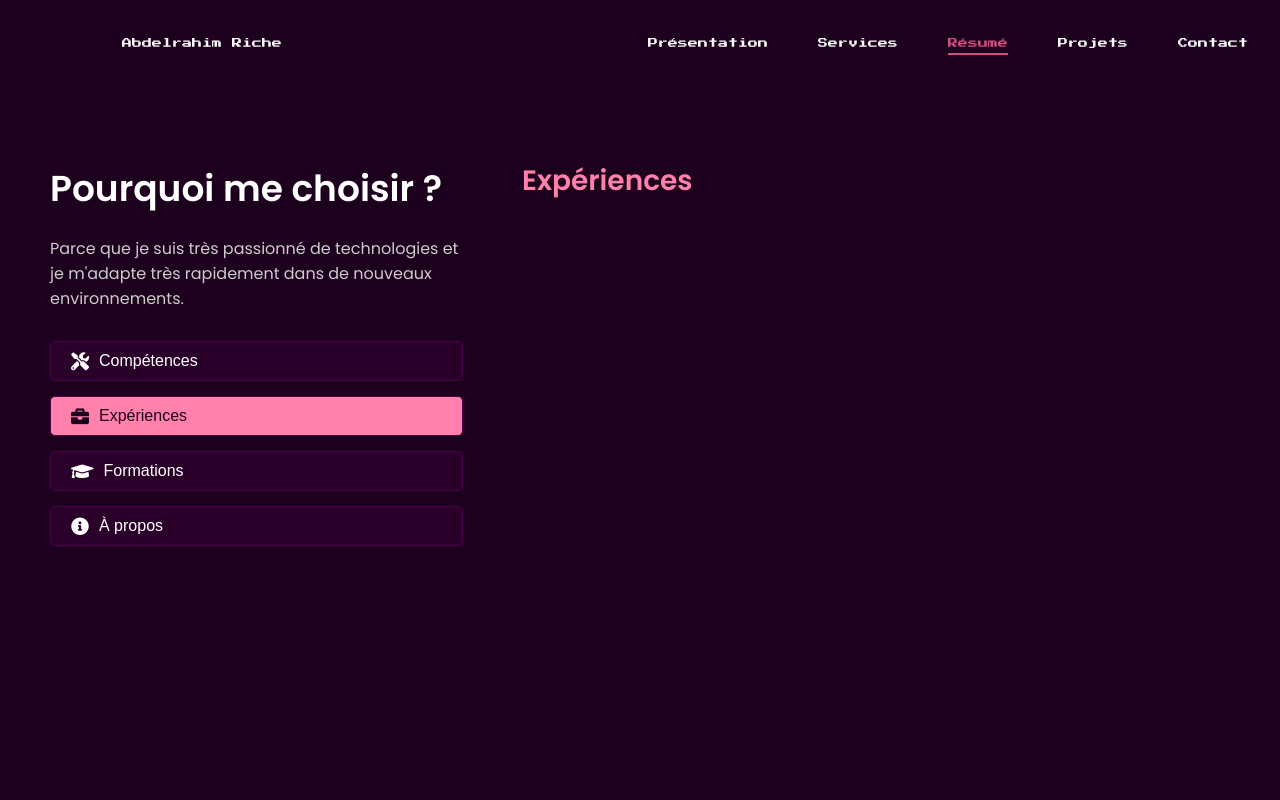
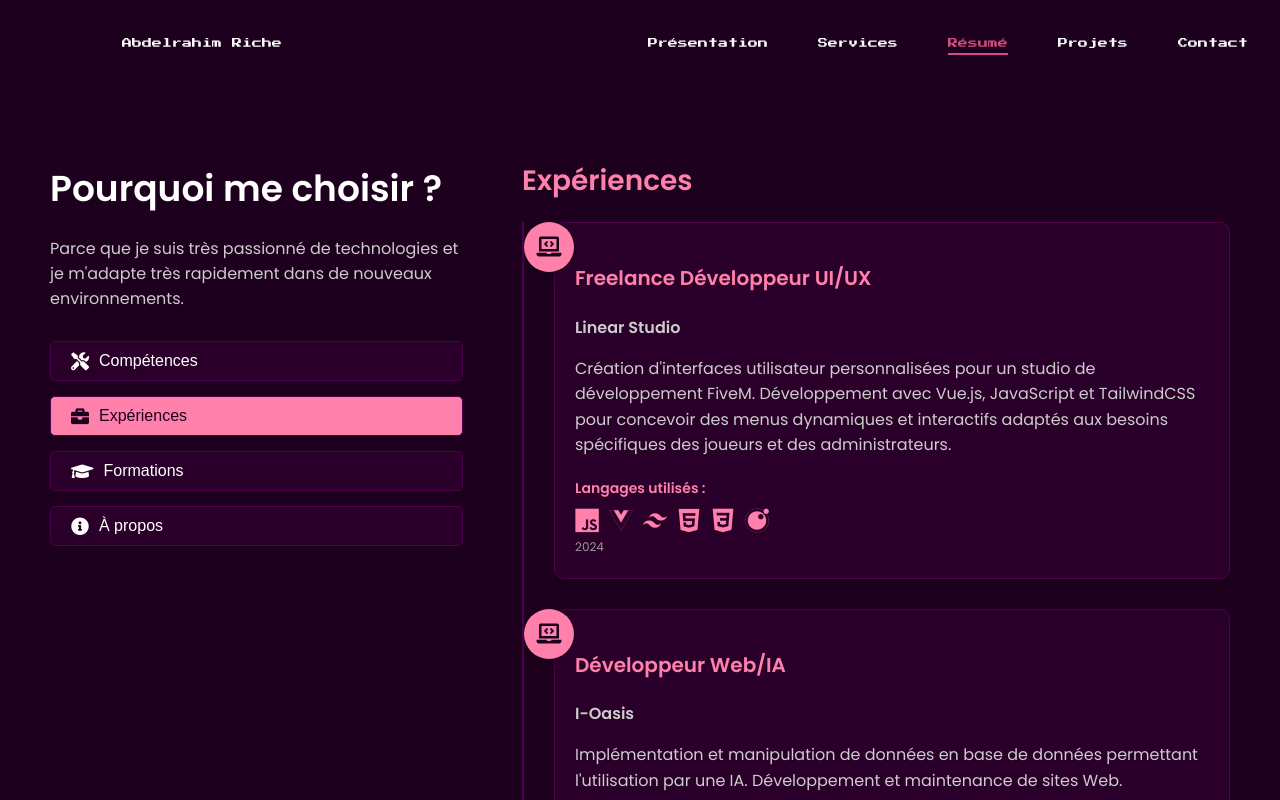
Before and after one commit to AbdelRMB/portfoliov2, a Vue app: page /#/resume in a window 1280 px wide. Both pictures are taken after a click on the button "Expériences". Shown: the top 800 px of the page. Built offline with nearby package versions, Linux system fonts and the light colour scheme.

Commit message:
add resume sections and enhance styling: implement experience and education timelines, add about section with details, and improve overall layout and design

```diff
--- a/src/views/Resume.vue
+++ b/src/views/Resume.vue
@@ -30,6 +30,51 @@
                     <span class="tooltip">{{ skill.name }}</span>
                 </div>
             </div>
+            <div v-if="activeSection === 2" class="timeline">
+                <div class="timeline-item fade-in" style="--delay: 1;" v-for="(experience, index) in experiences"
+                    :key="experience.id" :style="`--delay: ${index + 2};`">
+                    <div class="timeline-icon">
+                        <i :class="experience.icon"></i>
+                    </div>
+                    <div class="timeline-content">
+                        <h3>{{ experience.title }}</h3>
+                        <h4>{{ experience.company }}</h4>
+                        <p>{{ experience.description }}</p>
+                        <div v-if="experience.languages" class="languages-used">
+                            <strong>Langages utilisés :</strong>
+                            <div class="languages-icons">
+                                <i v-for="(lang, idx) in experience.languages" :key="idx" :class="lang"
+                                    class="language-icon"></i>
+                            </div>
+                        </div>
+                        <span class="timeline-date">{{ experience.date }}</span>
+                    </div>
+                </div>
+            </div>
+            <div v-if="activeSection === 3" class="timeline">
+                <div class="timeline-item fade-in" v-for="(formation, index) in formations" :key="formation.id"
+                    :style="`--delay: ${index + 2};`">
+                    <div class="timeline-icon">
+                        <i :class="formation.icon"></i>
+                    </div>
+                    <div class="timeline-content">
+                        <h3>{{ formation.title }}</h3>
+                        <h4>{{ formation.institution }}</h4>
+                        <p>{{ formation.description }}</p>
+                        <span class="timeline-date">{{ formation.date }}</span>
+                    </div>
+                </div>
+            </div>
+            <div v-if="activeSection === 4" class="about fade-in" style="--delay: 1;">
+                <p>{{ aboutText }}</p>
+                <ul class="about-list">
+                    <li v-for="(item, index) in aboutPoints" :key="index" class="fade-in"
+                        :style="`--delay: ${index + 2};`">
+                        <i class="fas fa-check-circle"></i>
+                        {{ item }}
+                    </li>
+                </ul>
+            </div>
         </div>
     </div>
 </template>
@@ -46,6 +91,13 @@ export default {
                 { id: 4, title: "À propos", icon: "fas fa-info-circle" },
             ],
             activeSection: 1,
+            aboutText: "Je suis un développeur passionné par la technologie et l'innovation. J'aime relever des défis techniques et travailler sur des projets ambitieux. Mon objectif est de fournir des solutions efficaces et esthétiques adaptées aux besoins des utilisateurs.",
+            aboutPoints: [
+                "3 ans d'expérience en développement logiciel",
+                "Maîtrise de plusieurs langages et frameworks modernes",
+                "Capacité à collaborer en équipe et à travailler sur des projets complexes",
+                "Toujours en quête d'amélioration et d'apprentissage",
+            ],
             skills: [
                 { id: 1, name: "HTML5", icon: "devicon-html5-plain" },
                 { id: 2, name: "CSS3", icon: "devicon-css3-plain" },
@@ -73,7 +125,58 @@ export default {
                 { id: 24, name: "Windows", icon: "devicon-windows8-plain" },
                 { id: 25, name: "Linux", icon: "devicon-linux-plain" },
                 { id: 26, name: "MariaDB", icon: "devicon-mariadb-plain" },
-                { id: 27, name: "PHPStorm", icon: "devicon-phpstorm-plain" },],
+                { id: 27, name: "PHPStorm", icon: "devicon-phpstorm-plain" },
+            ],
+            experiences: [
+                {
+                    id: 1,
+                    title: "Freelance Développeur UI/UX",
+                    company: "Linear Studio",
+                    date: "2024",
+                    description:
+                        "Création d'interfaces utilisateur personnalisées pour un studio de développement FiveM. Développement avec Vue.js, JavaScript et TailwindCSS pour concevoir des menus dynamiques et interactifs adaptés aux besoins spécifiques des joueurs et des administrateurs.",
+                    icon: "fas fa-laptop-code",
+                    languages: ["devicon-javascript-plain", "devicon-vuejs-plain", "devicon-tailwindcss-plain", "devicon-html5-plain", "devicon-css3-plain", "devicon-lua-plain"],
+                },
+                {
+                    id: 2,
+                    title: "Développeur Web/IA",
+                    company: "I-Oasis",
+                    date: "Juillet 2024 - Septembre 2024",
+                    description:
+                        "Implémentation et manipulation de données en base de données permettant l'utilisation par une IA. Développement et maintenance de sites Web.",
+                    icon: "fas fa-laptop-code",
+                    languages: ["devicon-html5-plain", "devicon-css3-plain", "devicon-javascript-plain", "devicon-mysql-plain", "devicon-nodejs-plain", "devicon-php-plain", "devicon-wordpress-plain"],
+                },
+                {
+                    id: 3,
+                    title: "Stagiaire Développeur",
+                    company: "Iffen",
+                    date: "Avril 2024 - Juin 2024",
+                    description:
+                        "Développement et maintenance de sites Web. Création et implémentation d'un 'Help Bot' pour améliorer l'expérience utilisateur.",
+                    icon: "fas fa-laptop-code",
+                    languages: ["devicon-html5-plain", "devicon-css3-plain", "devicon-javascript-plain", "devicon-mysql-plain", "devicon-nodejs-plain", "devicon-php-plain", "devicon-wordpress-plain"],
+                },
+            ],
+            formations: [
+                {
+                    id: 1,
+                    title: "BUT Informatique",
+                    institution: "IUT Marne-la-Vallée",
+                    date: "2022 - 2026",
+                    description: "Les étudiants formés doivent être capables de participer à la conception, la réalisation et la mise en œuvre de systèmes informatiques correspondant aux besoins des utilisateurs. Pour assumer ces responsabilités, les informaticiens doivent être compétents sur le plan technologique, connaître l'environnement socio-économique dans lequel ils auront à exercer leur profession, posséder une bonne culture générale et se montrer aptes à la communication..",
+                    icon: "fas fa-graduation-cap",
+                },
+                {
+                    id: 2,
+                    title: "Baccalauréat Scientifique",
+                    institution: "Lycée Voillaume",
+                    date: "2019 - 2022",
+                    description: "Spécialité Sciences de l'Ingénieur, Mathématiques. Option Maths expertes.",
+                    icon: "fas fa-school",
+                },
+            ],
         };
     }, computed: {
         activeSectionTitle() {
@@ -84,6 +187,123 @@ export default {
     },
 }; </script>
 <style scoped>
+.about {
+    background-color: #2a002a;
+    padding: 20px;
+    border-radius: 10px;
+    box-shadow: 0 4px 6px rgba(0, 0, 0, 0.2);
+    border: 1px solid #4d004d;
+    color: #ffffff;
+    line-height: 1.6;
+}
+
+.about-list {
+    list-style: none;
+    margin: 20px 0 0;
+    padding: 0;
+}
+
+.about-list li {
+    display: flex;
+    align-items: center;
+    gap: 10px;
+    margin-bottom: 10px;
+}
+
+.about-list i {
+    color: #ff80ab;
+}
+
+.languages-used {
+    margin-top: 10px;
+    font-size: 14px;
+    color: #ff80ab;
+}
+
+.languages-icons {
+    display: flex;
+    gap: 10px;
+    margin-top: 10px;
+}
+
+.language-icon {
+    font-size: 24px;
+    color: #ff80ab;
+    transition: transform 0.3s ease, color 0.3s ease;
+}
+
+.language-icon:hover {
+    transform: scale(1.2);
+    color: #ffffff;
+}
+
+.timeline {
+    display: flex;
+    flex-direction: column;
+    gap: 30px;
+    position: relative;
+    padding-left: 30px;
+    border-left: 2px solid #4d004d;
+}
+
+.timeline-item {
+    display: flex;
+    align-items: flex-start;
+    position: relative;
+    animation: fadeIn 0.7s ease-out forwards;
+    opacity: 0;
+}
+
+.timeline-icon {
+    width: 50px;
+    height: 50px;
+    background-color: #ff80ab;
+    color: #1d001d;
+    border-radius: 50%;
+    display: flex;
+    align-items: center;
+    justify-content: center;
+    position: absolute;
+    left: -30px;
+    top: 0;
+    box-shadow: 0 4px 8px rgba(0, 0, 0, 0.2);
+    font-size: 20px;
+}
+
+.timeline-content {
+    background-color: #2a002a;
+    padding: 20px;
+    border-radius: 10px;
+    box-shadow: 0 4px 6px rgba(0, 0, 0, 0.2);
+    border: 1px solid #4d004d;
+    color: #ffffff;
+    width: 100%;
+}
+
+.timeline-content h3 {
+    font-size: 20px;
+    color: #ff80ab;
+    margin-bottom: 5px;
+}
+
+.timeline-content h4 {
+    font-size: 16px;
+    color: #cccccc;
+    margin-bottom: 10px;
+}
+
+.timeline-content p {
+    font-size: 14px;
+    line-height: 1.6;
+    color: #cccccc;
+    margin-bottom: 10px;
+}
+
+.timeline-date {
+    font-size: 12px;
+    color: #999999;
+}
+
 /* Conteneur principal */
 .resume-container {
     display: flex;
@@ -249,5 +469,20 @@ export default {
     .skills-grid {
         grid-template-columns: repeat(auto-fit, minmax(80px, 1fr));
     }
+
+    .timeline {
+        padding-left: 20px;
+    }
+
+    .timeline-icon {
+        width: 40px;
+        height: 40px;
+        font-size: 16px;
+        left: -20px;
+    }
+
+    .timeline-content {
+        padding: 15px;
+    }
 }
 </style>
```
